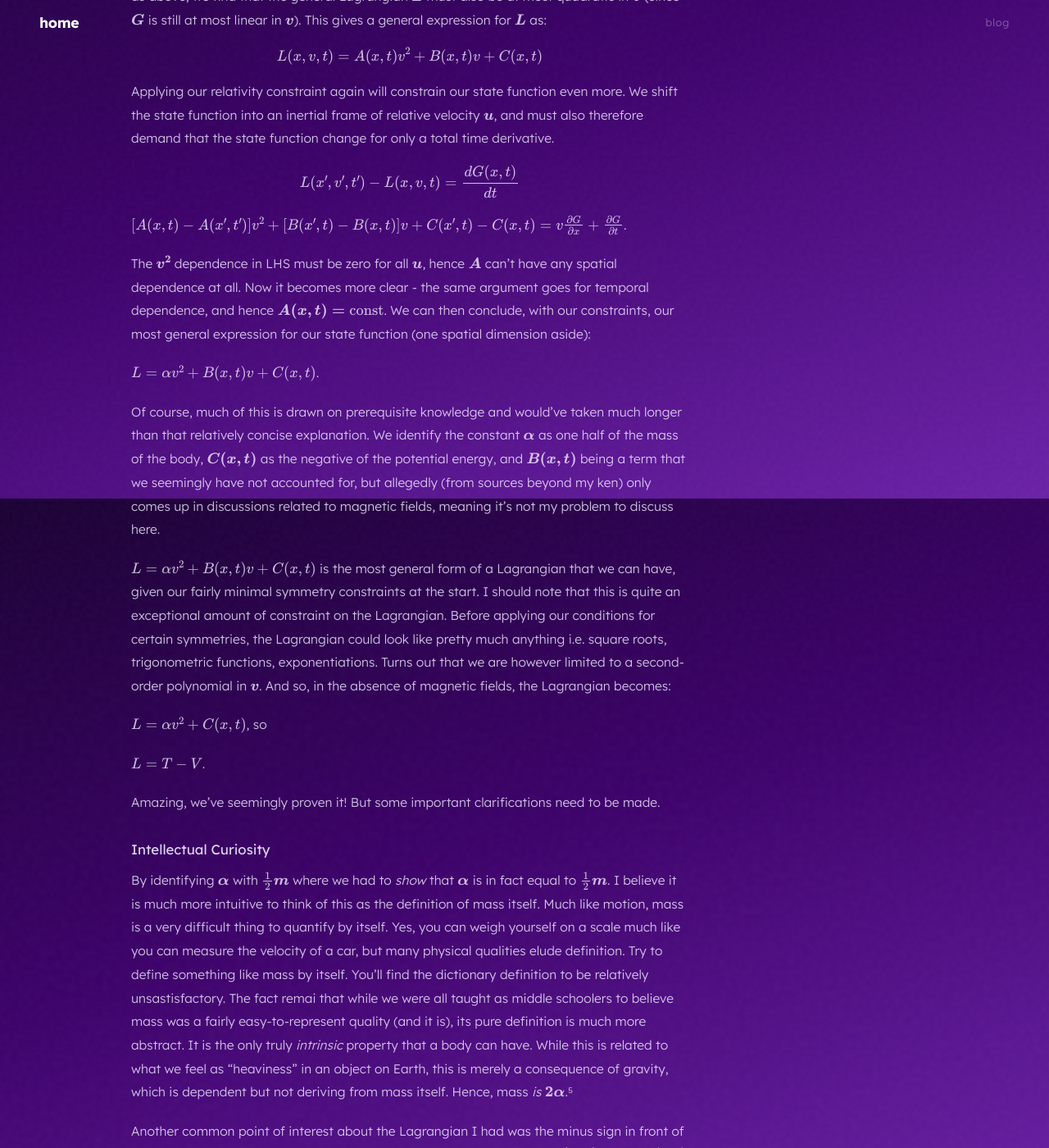
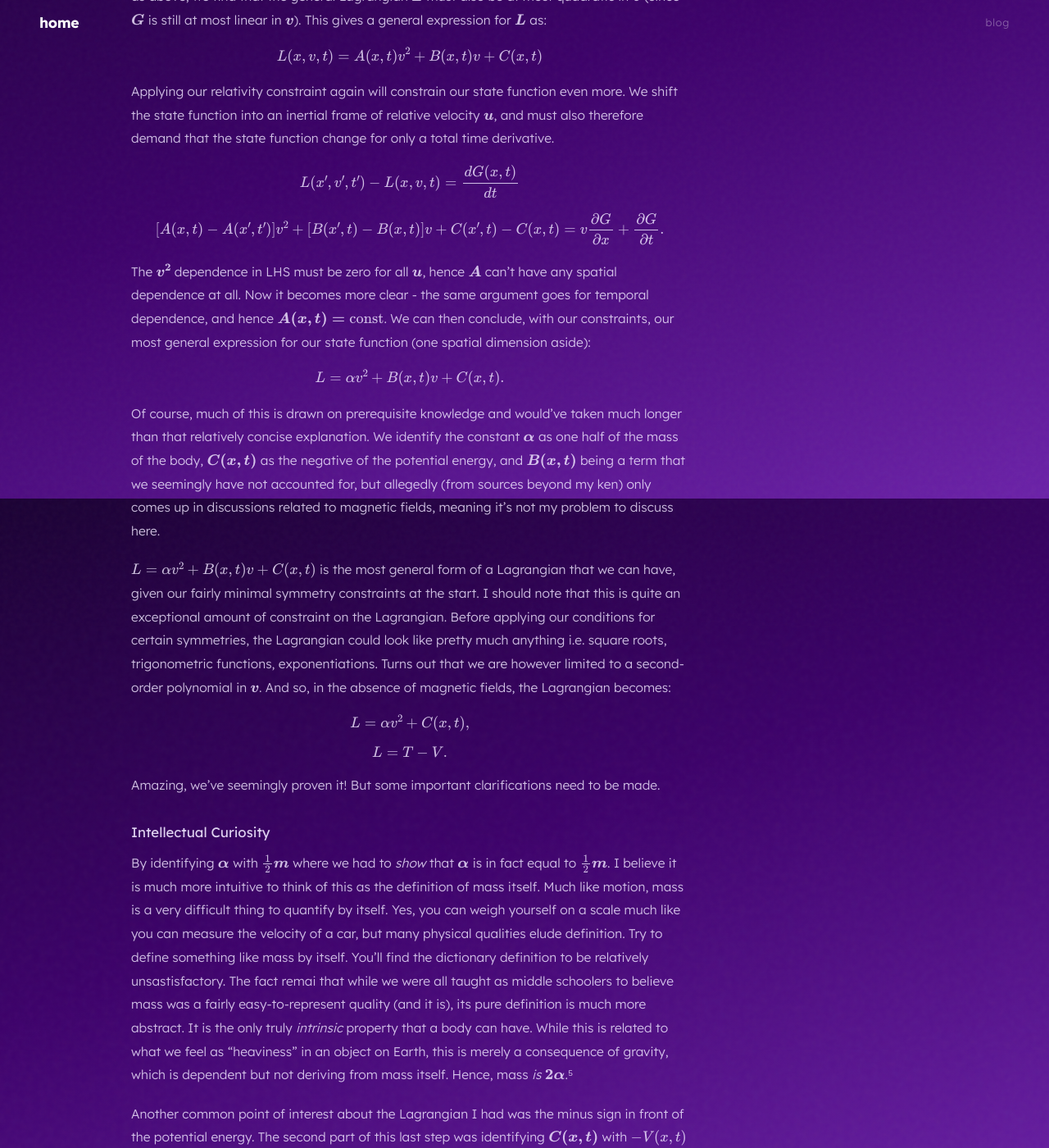
Before and after one commit to swardforever/home, a Jekyll site: the page built from _posts/2026-04-24-questioning-the-lagrangian.md, in a window 1280 px wide and 1400 px high, scrolled down 3892 px. Shown: the whole window at 82% size. Built offline with Jekyll 4.4.1, drawn with Linux system fonts in a browser that asks for light colours; some of the changed text lies outside the part shown.

Commit message:
Update 2026-04-24-questioning-the-lagrangian.md

```diff
--- a/_posts/2026-04-24-questioning-the-lagrangian.md
+++ b/_posts/2026-04-24-questioning-the-lagrangian.md
@@ -80,19 +80,19 @@ Applying our relativity constraint again will constrain our state function even
 
 $$L(x', v', t') - L(x, v, t) = \frac{dG(x, t)}{dt}$$
 
-$$[A(x, t) - A(x', t')]v^2 + [B(x', t) - B(x, t)]v + C(x', t) - C(x, t) = v\frac{\partial G}{\partial x} + \frac{\partial G}{\partial t}$$.
+$$[A(x, t) - A(x', t')]v^2 + [B(x', t) - B(x, t)]v + C(x', t) - C(x, t) = v\frac{\partial G}{\partial x} + \frac{\partial G}{\partial t}.$$
 
 The $\boldsymbol{v^2}$ dependence in LHS must be zero for all $\boldsymbol{u}$, hence $\boldsymbol{A}$ can't have any spatial dependence at all. Now it becomes more clear - the same argument goes for temporal dependence, and hence $\boldsymbol{A(x, t) = \text{const}}$. We can then conclude, with our constraints, our most general expression for our state function (one spatial dimension aside):
 
-$$L = \alpha v^2 + B(x, t)v + C(x, t)$$.
+$$L = \alpha v^2 + B(x, t)v + C(x, t).$$
 
 Of course, much of this is drawn on prerequisite knowledge and would've taken much longer than that relatively concise explanation. We identify the constant $\boldsymbol{\alpha}$ as one half of the mass of the body, $\boldsymbol{C(x, t)}$ as the negative of the potential energy, and $\boldsymbol{B(x, t)}$ being a term that we seemingly have not accounted for, but allegedly (from sources beyond my ken) only comes up in discussions related to magnetic fields, meaning it's not my problem to discuss here.
 
 $$L = \alpha v^2 + B(x, t)v + C(x, t)$$ is the most general form of a Lagrangian that we can have, given our fairly minimal symmetry constraints at the start. I should note that this is quite an exceptional amount of constraint on the Lagrangian. Before applying our conditions for certain symmetries, the Lagrangian could look like pretty much anything i.e. square roots, trigonometric functions, exponentiations. Turns out that we are however limited to a second-order polynomial in $\boldsymbol{v}$. And so, in the absence of magnetic fields, the Lagrangian becomes:
 
-$$L = \alpha v^2 + C(x, t)$$, so
+$$L = \alpha v^2 + C(x, t),$$
 
-$$L = T - V$$.
+$$L = T - V.$$
 
 Amazing, we've seemingly proven it! But some important clarifications need to be made.
 
@@ -108,7 +108,7 @@ With this, we must return to the concept of not simply accepting things for the
 
 So, the real question becomes, why is energy different from the Lagrangian by a sign change on the potential energy $\boldsymbol{V}$? And to that, I was lost. It was the source of much confusion, but a peer suggested upon my inquiry of this matter that it would occur as one applies [Noether's theorem](https://en.wikipedia.org/wiki/Noether%27s_theorem); when you derive energy as the conserved quantity associated with time-translation symmetry, the algebra naturally produces that sign difference. There is no clear, known (to my knowledge) physical intuition of why the signs do in fact differ other than "because the principle of least action forces it to be so". In Lagrangian mechanics, the actual path a system takes is the one that makes the action stationary. If you try $L = T - V$ and plug it into the Euler–Lagrange equations, one would recover a form of Newton's law
 
-$$m\ddot{x} = -\nabla V$$.
+$$m\ddot{x} = -\nabla V.$$
 
 If instead you used $L = T + V$, the same machinery would give
 
```
